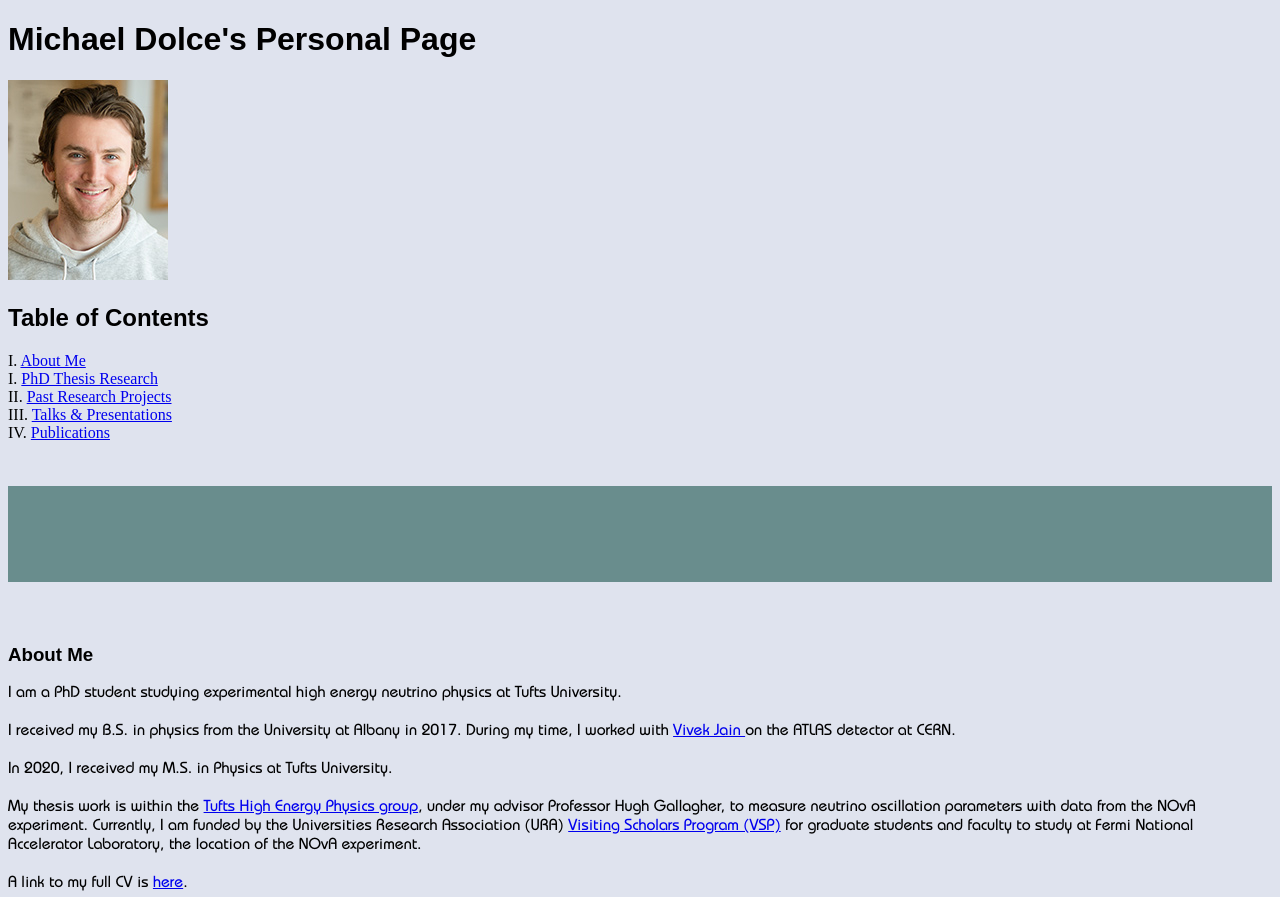
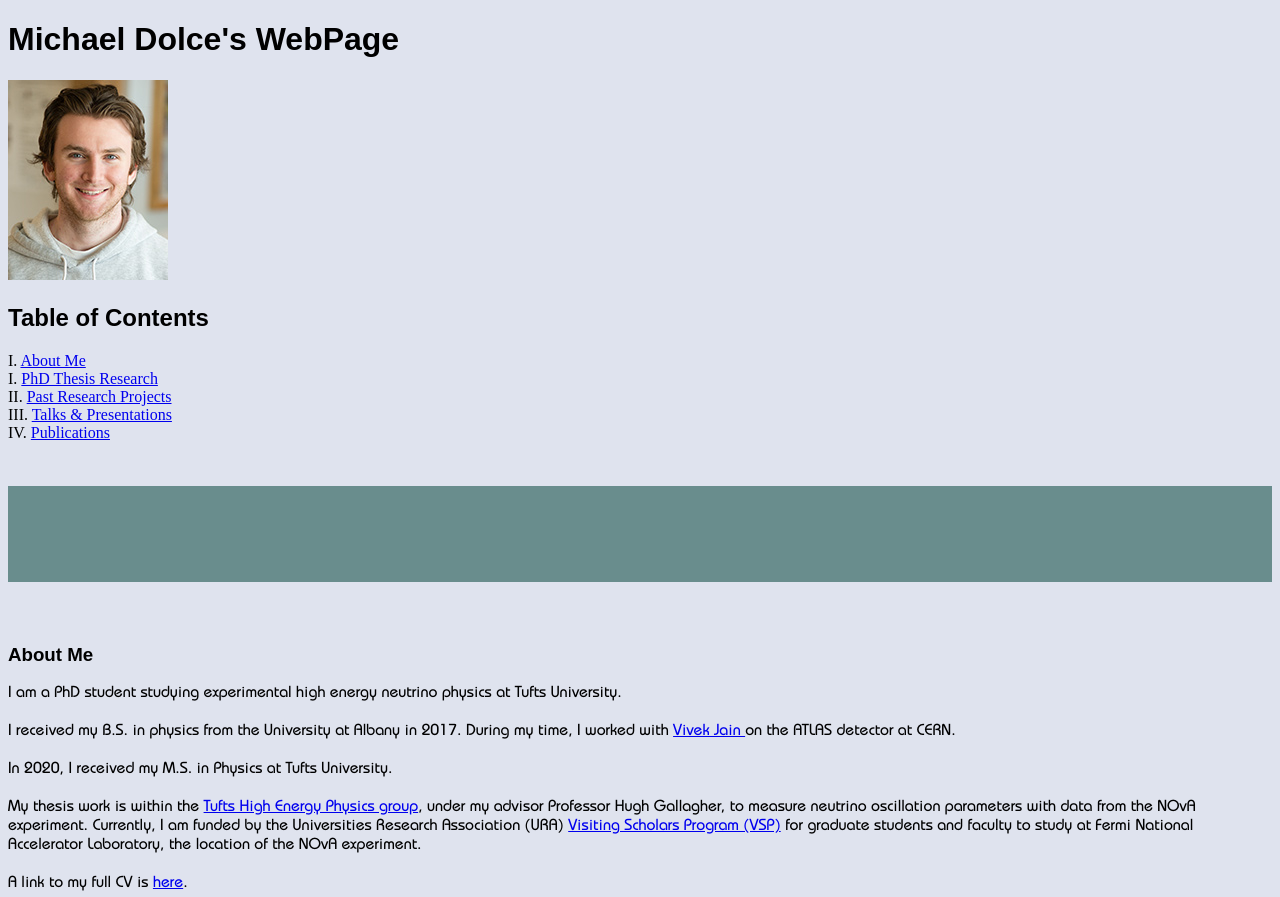
Before and after one commit to mdolce8/MD-Webpage, a website: page docs/index.html in a window 1280 px wide. Shown: the top 897 px of the page. Drawn offline with Linux system fonts and the light colour scheme.

Commit message:
changed name of title

```diff
--- a/docs/index.html
+++ b/docs/index.html
@@ -44,7 +44,7 @@
 <!--<body>-->
 <body style="background-color:#DFE3EE;">
 <!-- <div style="background-image: url('Bubble_chamber_white.png.jpg');"> !-->
-<h1> Michael Dolce's Personal Page </h1>
+<h1> Michael Dolce's WebPage </h1>
 <div class="row">
     <div class="column">
         <img src="studentDolce.jpg" alt="dolce-img">
```
